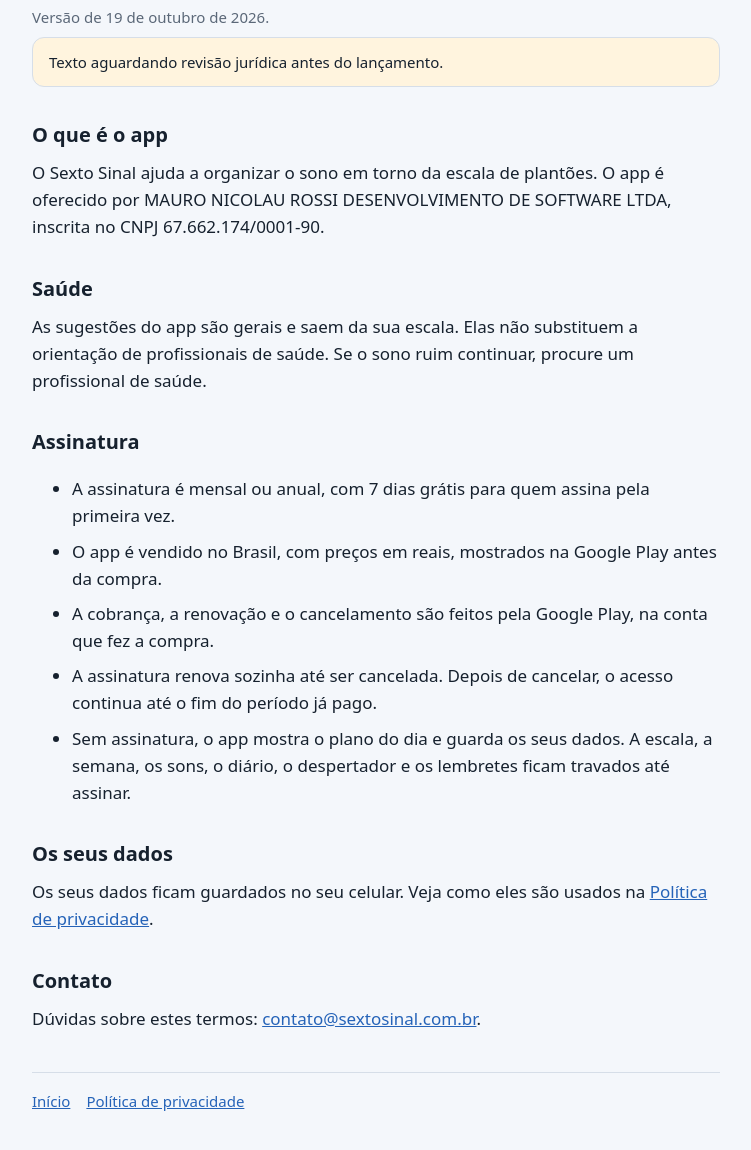
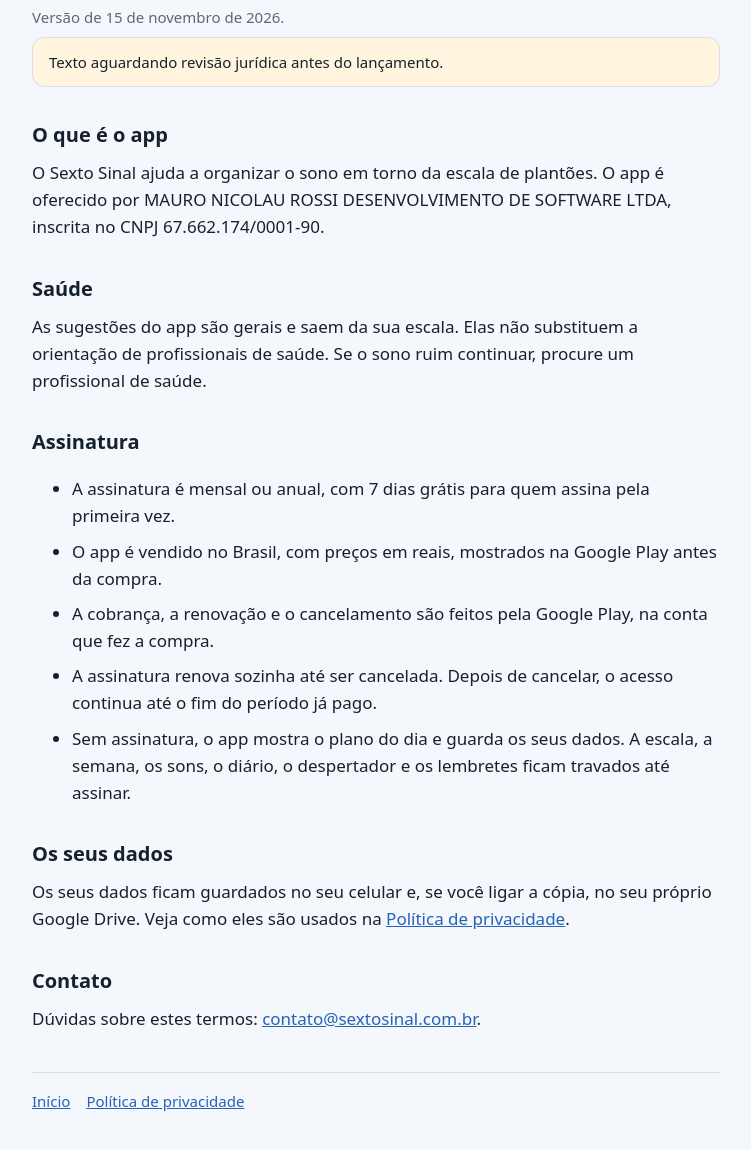
Before and after one commit to Mauro-dev0203/sextosinal-site, a plain HTML site: page termos.html in a window 1280 px wide. Shown: the part 126-1276 px from the top of the page, without its empty margins (264-1015 px from the left). Drawn offline with Linux system fonts and the light colour scheme.

Commit message:
Add files via upload

```diff
--- a/termos.html
+++ b/termos.html
@@ -11,7 +11,7 @@
 <main>
   <header><img src="icone.png" alt=""><a href="./">Sexto Sinal</a></header>
   <h1>Termos de uso</h1>
-  <p class="data">Versão de 19 de outubro de 2026.</p>
+  <p class="data">Versão de 15 de novembro de 2026.</p>
   <p class="aviso">Texto aguardando revisão jurídica antes do lançamento.</p>
 
   <h2>O que é o app</h2>
@@ -30,7 +30,7 @@
   </ul>
 
   <h2>Os seus dados</h2>
-  <p>Os seus dados ficam guardados no seu celular. Veja como eles são usados na <a href="privacidade">Política de privacidade</a>.</p>
+  <p>Os seus dados ficam guardados no seu celular e, se você ligar a cópia, no seu próprio Google Drive. Veja como eles são usados na <a href="privacidade">Política de privacidade</a>.</p>
 
   <h2>Contato</h2>
   <p>Dúvidas sobre estes termos: <a href="mailto:contato@sextosinal.com.br">contato@sextosinal.com.br</a>.</p>
```
Also changed, not shown: privacidade.html (+3 -2 lines).
